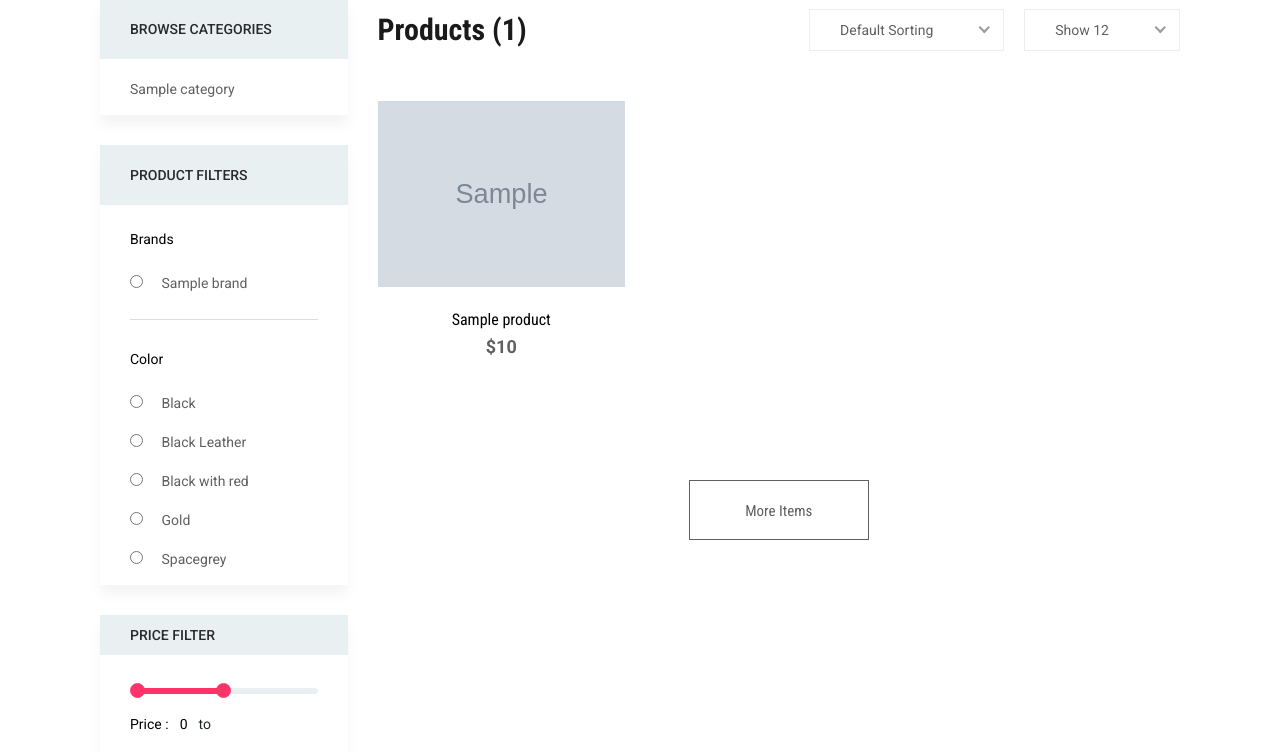
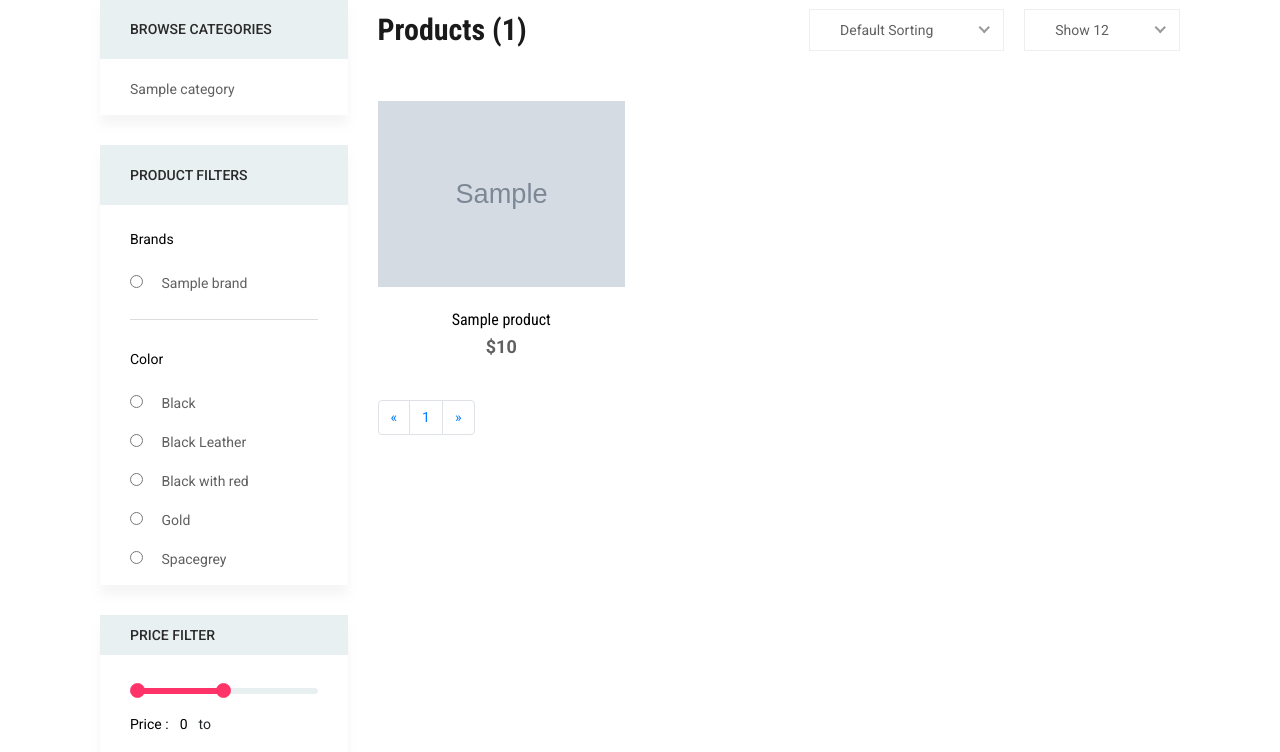
Before and after one commit to aleksa-stajcic/php-winter-project, a PHP site: page /php-winter-project/index.php?page=products in a window 1280 px wide. Shown: the part 224-976 px from the top of the page. Run offline with PHP 8.4, Linux system fonts and the light colour scheme; the visitor is signed in with stand-in values (Sample User, id 1); tables that the repository leaves empty or names only in its code hold one stand-in row (values such as "Sample post"); grey boxes marked "Sample" are stand-in pictures; some libraries are stand-ins or nearby versions.

Commit message:
product pagination

```diff
--- a/app/Models/DB.php
+++ b/app/Models/DB.php
@@ -19,11 +19,12 @@
 	public function execute_param_query($query, $params)
 	{
 		$prepare = $this->conn->prepare($query);
+		// return $prepare;
 		$prepare->execute($params);
 		return $prepare->fetchAll();
 	}
 
-	public function execute_select_one($query, $params)
+	public function execute_select_one($query, $params = [])
 	{
 		$prepare = $this->conn->prepare($query);
 		$prepare->execute($params);
--- a/app/views/pages/products.php
+++ b/app/views/pages/products.php
@@ -1,9 +1,13 @@
 <?php
 	if(isset($_GET['c'])){
-		$products = $db->execute_param_query('SELECT * FROM products as p WHERE p.category_id = ?', [$_GET['c']]);
+		$brojac = $db->execute_select_one('SELECT COUNT(*) as broj FROM products as p WHERE p.category_id = ?', [$_GET['c']]);
 	}else{
-		$products = $db->execute_query('SELECT * FROM products');
+		$brojac = $db->execute_select_one('SELECT COUNT(*) as broj FROM products');
 	}
+
+	// $brojac = count($products);
+	// var_dump($brojac);
+
 
 	$categories = $db->execute_query('SELECT * FROM categories');
 	$brands = $db->execute_query('SELECT * FROM brands');
@@ -11,13 +15,26 @@
 	if (isset($_GET['c'])) {
 		$x = $_GET['c'];
 		$category = null;
+		$c_id = null;
 		foreach ($categories as $c) {
 			$category = $c->id == $_GET['c'] ? $c->name : null;
-			if($category)
+			if($category){
+				$c_id = $c->id;
 				break;
+			}
 		}
 	}
 
+	$per_page = 1;
+	$number_of_links = ceil($brojac->broj/$per_page);
+	$number = isset($_GET['number']) ? $_GET['number'] : 1;
+	$from = $per_page * ($number - 1);
+
+	if(isset($_GET['c'])){
+		$products = $db->execute_param_query('SELECT * FROM products as p WHERE p.category_id = ? LIMIT ' . $from . ', ' . $per_page, [$_GET['c']]);
+	}else{
+		$products = $db->execute_query('SELECT * FROM products LIMIT ' . $from . ', ' . $per_page);
+	}
 ?>
 
 <!--================Category Product Area =================-->
@@ -174,10 +191,29 @@
 						endforeach;
 						?>
 
-                        <div class="col-lg-12 text-center">
-                            <a href="#" class="btn_2">More Items</a>
-                        </div>
+
+
                     </div>
+					<nav aria-label="Page navigation example">
+						<ul class="pagination">
+							<li class="page-item">
+							<a class="page-link" href="index.php?page=products<?= isset($_GET['c']) ? "&c=". $c_id : "" ?>&number=<?= $number-1 == 0 ? 1 : $number-1  ?>" aria-label="Previous">
+								<span aria-hidden="true">&laquo;</span>
+								<span class="sr-only">Previous</span>
+							</a>
+							</li>
+							<?php for($i = 0; $i < $number_of_links; $i++): ?>
+								<li class="page-item"><a class="page-link" href="index.php?page=products<?= isset($_GET['c']) ? "&c=". $c_id : "" ?>&number=<?= $i+1?>"><?= $i+1 ?></a></li>
+							<?php endfor; ?>
+
+							<li class="page-item">
+							<a class="page-link" href="index.php?page=products<?= isset($_GET['c']) ? "&c=". $c_id : "" ?>&number=<?= $number_of_links ?>" aria-label="Next">
+								<span aria-hidden="true">&raquo;</span>
+								<span class="sr-only">Next</span>
+							</a>
+							</li>
+						</ul>
+					</nav>
                 </div>
             </div>
         </div>
--- a/index.php
+++ b/index.php
@@ -6,14 +6,17 @@
 $db = new DB();
 
 $page = '';
-if (isset($_GET['page'])) {
-	$page = $_GET['page'];
-}
 
 include "app/views/shared/head.php";
 include "app/views/shared/nav.php";
 
+if (isset($_GET['page'])) {
+	$page = $_GET['page'];
+
 	switch ($page) {
+		case '':
+			include "app/views/pages/home.php";
+		break;
 		case 'register':
 			if(isset($_SESSION['korisnik'])){
 				include "app/views/pages/home.php";
@@ -28,6 +31,9 @@
 			include "app/views/pages/author.php";
 		break;
 		default:
+			include "app/views/pages/not_found.php";
+	}
+}else {
 	include "app/views/pages/home.php";
 }
 
--- a/product.php
+++ b/product.php
@@ -13,8 +13,8 @@
 	include "app/views/shared/nav.php";
 
 	// $product = $db->execute_param_query('SELECT p.*, c.name as category_name
-											// FROM products as p JOIN categories as c
-											// ON p.category_id = c.id WHERE p.id = ?', [$id])[0];
+	// 										FROM products as p JOIN categories as c
+	// 										ON p.category_id = c.id WHERE p.id = ?', [$id])[0];
 
 	$product = $db->execute_select_one('SELECT p.*, c.name as category_name
 											FROM products as p JOIN categories as c
```
Lines whose indentation alone changed are shown as unchanged.
